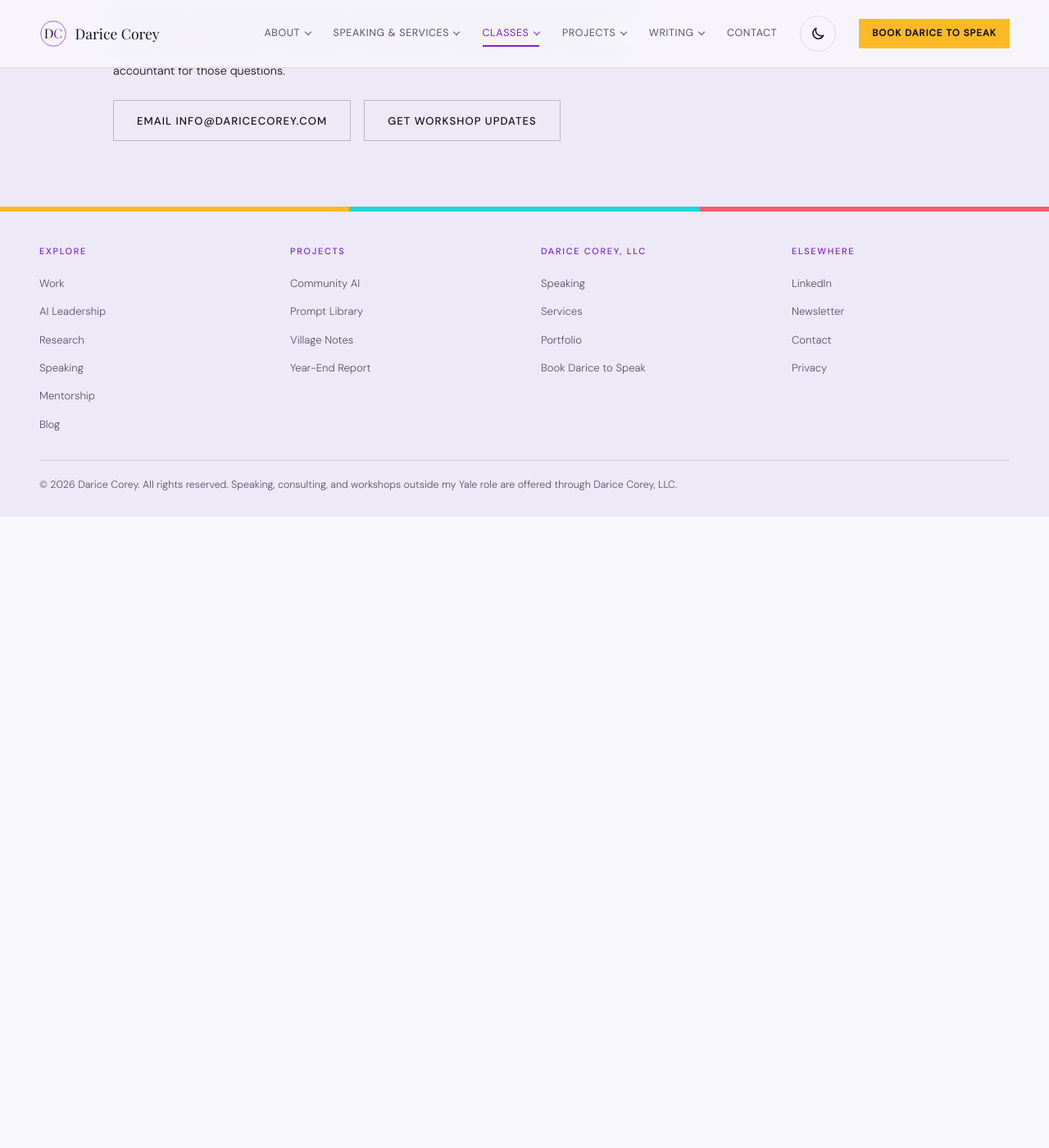
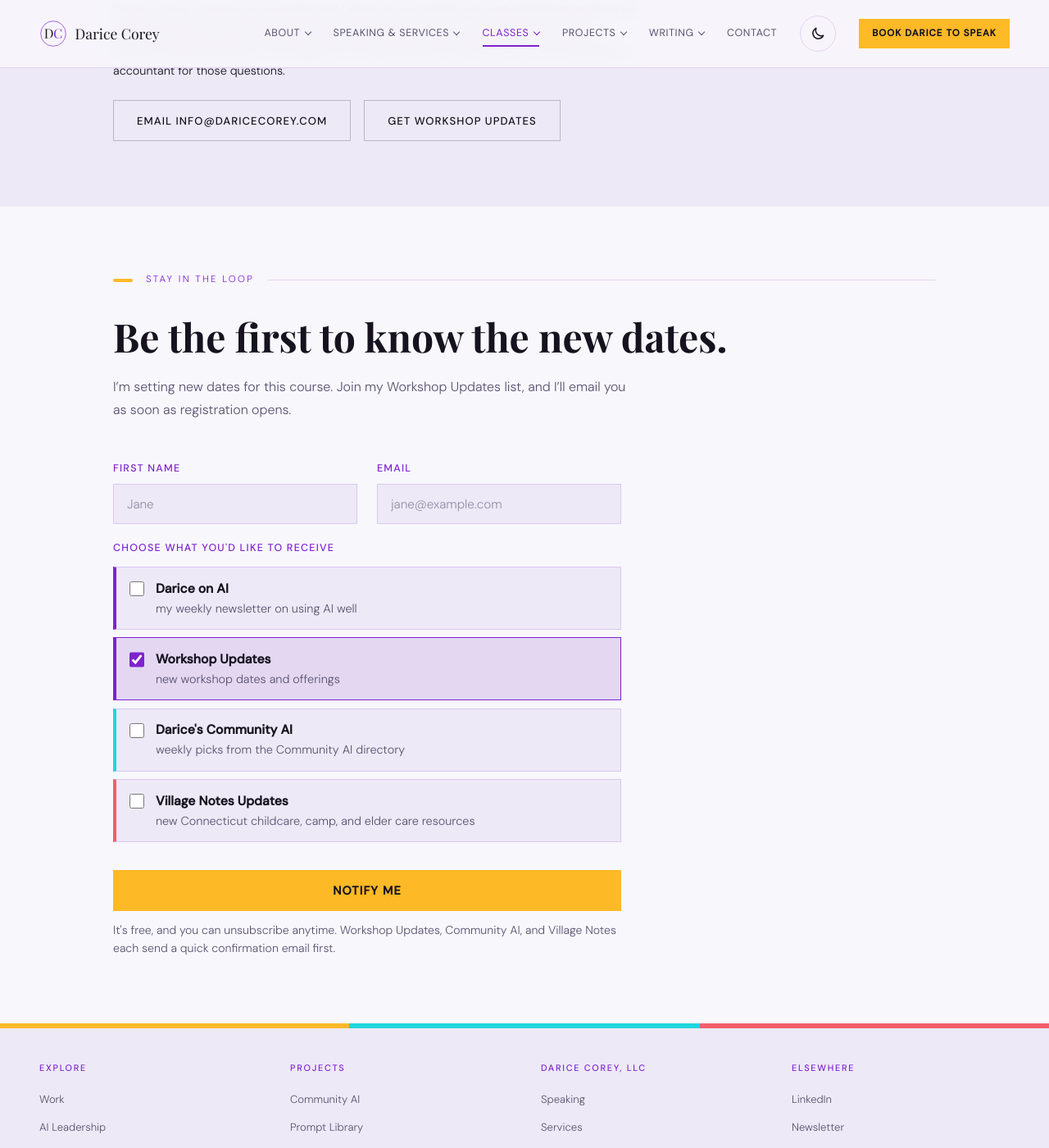
Before and after one commit to dcoreyrasm/dcoreyrasm.github.io, a Jekyll site: the page built from start-your-business.html, in a window 1280 px wide and 1400 px high, scrolled down 6502 px. Shown: the whole window at 82% size. Built offline with Jekyll 4.4.1, drawn with Linux system fonts in a browser that asks for light colours; some web fonts are replaced; before the commit the page ends 7132 px from its top, so only the background shows below that.

Commit message:
Add the shared signup form to the AI for Beginners thank-you page and Start Your Business page
Co-Authored-By: Claude Opus 5.5 <noreply@anthropic.com>
Claude-Session: https://claude.ai/code/session_012t3srzQubtEz7x7L4EZNvn

```diff
--- a/start-your-business.html
+++ b/start-your-business.html
@@ -92,7 +92,7 @@
           <div><dt>Price</dt><dd>$897 for the full course</dd></div>
         </dl>
         <div class="hero-ctas">
-          <a href="/ai-for-beginners.html#workshop-updates" class="btn-primary">Get Notified of New Dates</a>
+          <a href="#get-new-dates" class="btn-primary">Get Notified of New Dates</a>
           <a href="#schedule-heading" class="btn-ghost" style="color:#fff;border-color:rgba(255,255,255,.3);">See What You'll Build</a>
         </div>
         <p style="font-size:.95rem;color:rgba(255,255,255,.85);max-width:640px;line-height:1.6;margin-top:1rem;">I&rsquo;m moving this course to new dates. Sign up for workshop updates, and I&rsquo;ll email you as soon as registration opens.</p>
@@ -208,7 +208,7 @@
           <p class="cost-ours"><span class="sr-only">Course price: </span>$897</p>
           <p class="cost-plus">for all 12 sessions &middot; and you keep the skills</p>
           <p class="cost-plus" style="margin-top:.75rem;">plus your own tools and startup costs (see below)</p>
-          <a href="/ai-for-beginners.html#workshop-updates" class="btn-primary">Get Notified of New Dates</a>
+          <a href="#get-new-dates" class="btn-primary">Get Notified of New Dates</a>
         </div>
         <div class="pop-callout" style="margin:2rem auto 0;">
           <p style="margin:0 0 .5rem;"><strong>What else you'll need</strong></p>
@@ -238,7 +238,7 @@
               <li>Templates you can customize</li>
               <li>Certificate of completion</li>
             </ul>
-            <a href="/ai-for-beginners.html#workshop-updates" class="btn-primary">Get Notified of New Dates</a>
+            <a href="#get-new-dates" class="btn-primary">Get Notified of New Dates</a>
           </div>
           <div class="service-card pop-card teal">
             <h3>One Part</h3>
@@ -251,7 +251,7 @@
               <li>Recordings for the sessions in your part</li>
             </ul>
             <div style="margin-top:auto;display:flex;flex-direction:column;gap:.6rem;">
-              <a href="/ai-for-beginners.html#workshop-updates" class="btn-ghost">Get Notified of New Dates</a>
+              <a href="#get-new-dates" class="btn-ghost">Get Notified of New Dates</a>
             </div>
           </div>
           <div class="service-card pop-card rose">
@@ -265,7 +265,7 @@
               <li>A good way to try it before committing</li>
             </ul>
             <p class="price-note" style="margin-top:auto;">Registration opens when the new dates are set.</p>
-            <a href="/ai-for-beginners.html#workshop-updates" class="btn-ghost">Get Notified of New Dates</a>
+            <a href="#get-new-dates" class="btn-ghost">Get Notified of New Dates</a>
           </div>
         </div>
         <p class="pop-callout"><strong>Taking both parts?</strong> The full course includes Parts 1 and 2 for $897. Buying the two parts separately would cost $994, so you save $97.</p>
@@ -288,8 +288,17 @@
         <p style="font-size:.9rem;line-height:1.7;max-width:640px;margin-bottom:1.5rem;">Good to know: sessions are recorded, and I share the recordings only with registered students for their personal use, so please don't pass along the Zoom details or recordings. This course teaches tools and process. It isn't legal, tax, or financial advice, and I'll point you to an attorney or accountant for those questions.</p>
         <div class="hero-ctas">
           <a href="mailto:info@daricecorey.com?subject=Start%20Your%20Business%20course%20question" class="btn-ghost">Email info@daricecorey.com</a>
-          <a href="/ai-for-beginners.html#workshop-updates" class="btn-ghost">Get Workshop Updates</a>
+          <a href="#get-new-dates" class="btn-ghost">Get Workshop Updates</a>
         </div>
+      </div>
+    </section>
+
+    <section aria-labelledby="new-dates-heading" id="get-new-dates">
+      <div class="container">
+        <p class="section-label">Stay in the Loop</p>
+        <h2 class="section-heading" id="new-dates-heading">Be the first to know the new dates.</h2>
+        <p class="section-sub">I&rsquo;m setting new dates for this course. Join my Workshop Updates list, and I&rsquo;ll email you as soon as registration opens.</p>
+        {% include list-signup.html key="syb" primary="workshops" button="Notify Me" %}
       </div>
     </section>
 
```
Also changed, not shown: ai-for-beginners-thank-you.html (+9 -0 lines).
